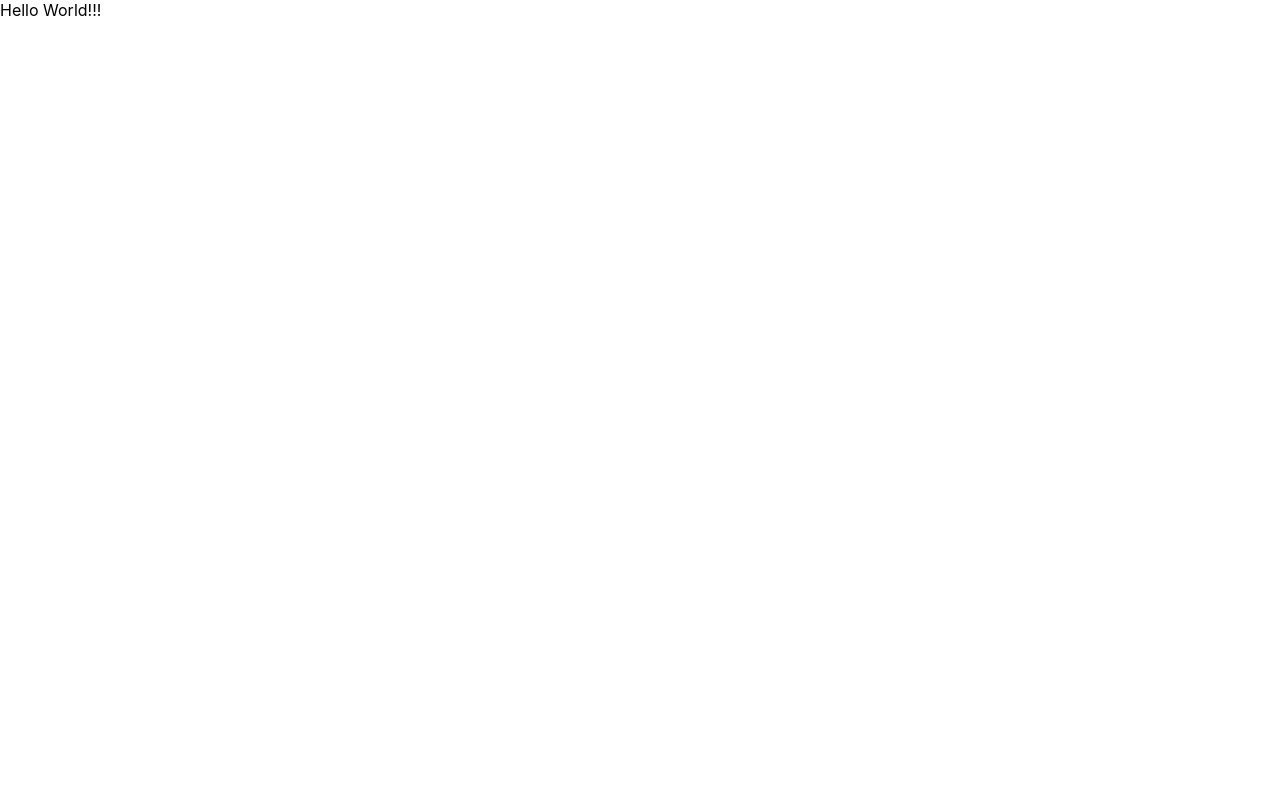
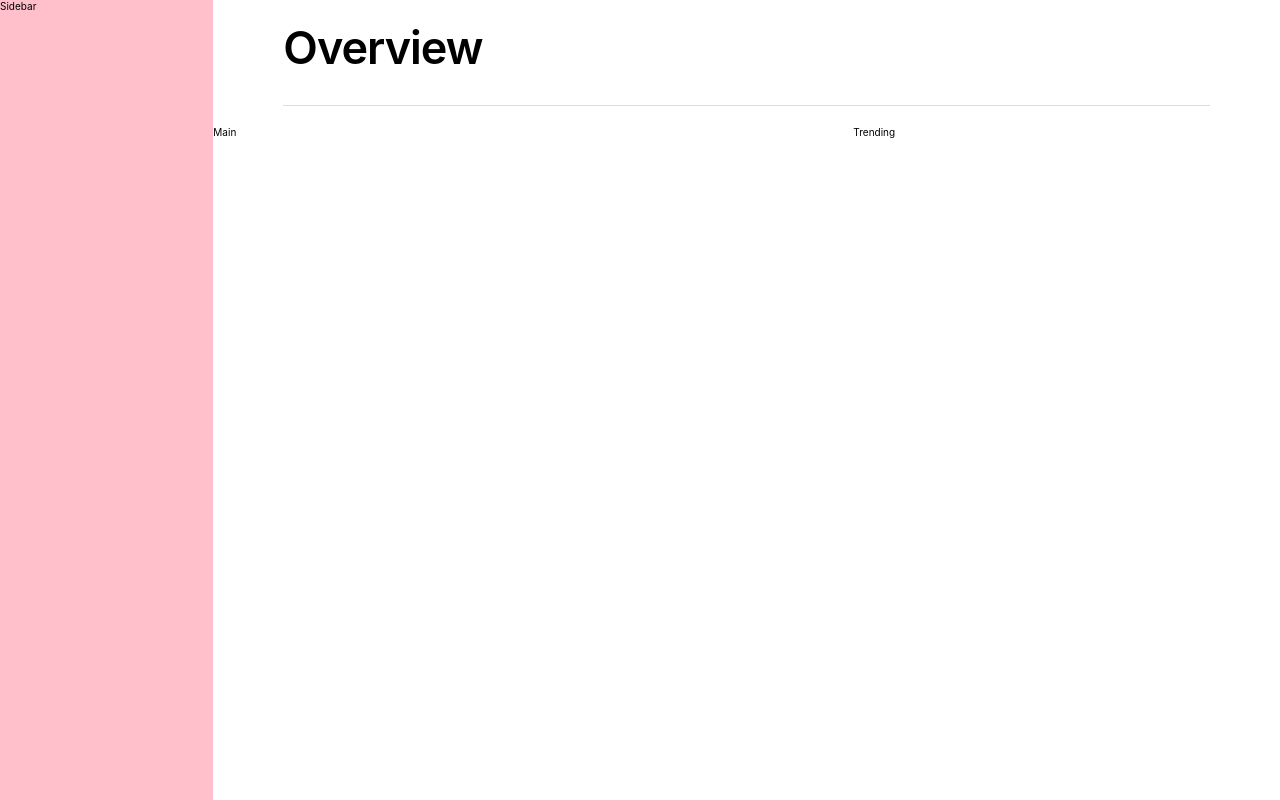
Before and after one commit to nirajankarki5/react-app-store-design, a React (Create React App) app: page / in a window 1280 px wide. Built offline with nearby package versions, Linux system fonts and the light colour scheme.

Commit message:
app layout

```diff
--- a/src/App.js
+++ b/src/App.js
@@ -1,5 +1,17 @@
+import Sidebar from "./components/Sidebar";
+import Navbar from "./components/Navbar";
+import Main from "./components/Main";
+import Trending from "./components/Trending";
+
 function App() {
-  return <div className="App">Hello World!!!</div>;
+  return (
+    <div className="App">
+      <Sidebar />
+      <Navbar />
+      <Main />
+      <Trending />
+    </div>
+  );
 }
 
 export default App;
--- a/src/components/Main.js
+++ b/src/components/Main.js
@@ -1,5 +1,5 @@
 const Main = () => {
-  return <h2>Main</h2>;
+  return <section className="main">Main</section>;
 };
 
 export default Main;
--- a/src/components/Navbar.js
+++ b/src/components/Navbar.js
@@ -1,5 +1,11 @@
+import styles from "./navbar.module.css";
+
 const Navbar = () => {
-  return <h2>Navbar</h2>;
+  return (
+    <nav className="navbar">
+      <h1 className={styles.heading}>Overview</h1>
+    </nav>
+  );
 };
 
 export default Navbar;
--- a/src/components/Sidebar.js
+++ b/src/components/Sidebar.js
@@ -1,5 +1,5 @@
 const Sidebar = () => {
-  return <h2>Sidebar</h2>;
+  return <section className="sidebar">Sidebar</section>;
 };
 
 export default Sidebar;
--- a/src/components/Trending.js
+++ b/src/components/Trending.js
@@ -1,5 +1,5 @@
 const Trending = () => {
-  return <h2>Trending</h2>;
+  return <section className="trending">Trending</section>;
 };
 
 export default Trending;
--- /dev/null
+++ b/src/components/navbar.module.css
@@ -0,0 +1,5 @@
+.heading {
+  font-size: 4.5rem;
+  font-weight: 600;
+  letter-spacing: -1px;
+}
--- a/src/index.css
+++ b/src/index.css
@@ -3,6 +3,16 @@ Apple GREY: #88949d
 Apple BLUE: #409cff
 
 */
+
+* {
+  margin: 0;
+  padding: 0;
+  box-sizing: border-box;
+}
+
+html {
+  font-size: 62.5%;
+}
 
 body {
   margin: 0;
@@ -12,3 +22,32 @@ body {
   -webkit-font-smoothing: antialiased;
   -moz-osx-font-smoothing: grayscale;
 }
+
+.App {
+  display: grid;
+  grid-template-columns: 1fr 3fr 2fr;
+  /* column-gap: 5rem; */
+}
+
+.navbar {
+  grid-column: 2 / -1;
+  margin: 2rem 7rem;
+  padding-bottom: 3rem;
+  border-bottom: 1px solid #ddd;
+}
+
+.sidebar {
+  grid-row: 1 / -4;
+  /* position: fixed;
+  left: 0; */
+  height: 100vh;
+  background-color: pink;
+}
+
+.main {
+  grid-column: 2;
+}
+
+.trending {
+  grid-column: 3;
+}
```
